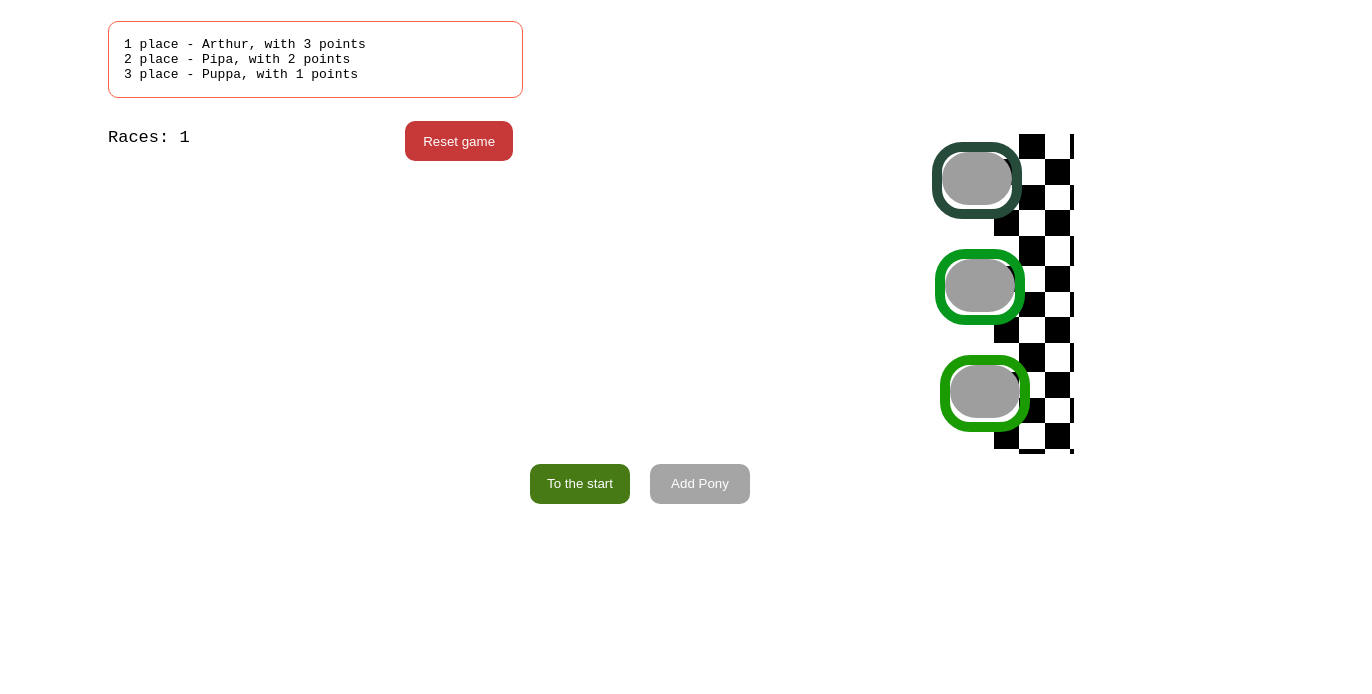
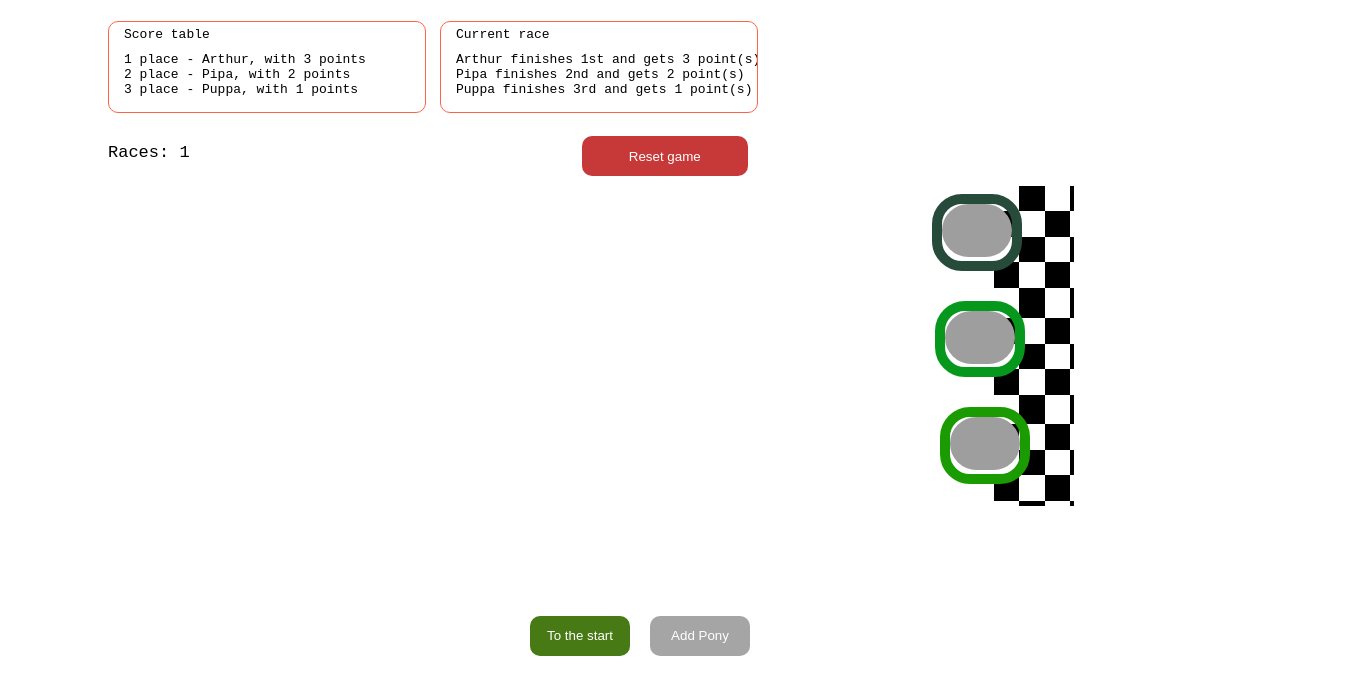
Before and after one commit to ychernetsov/pr2, an Angular app: page / in a window 1280 px wide. Both pictures are taken after a click on the button "Start Race". Shown: the top 694 px of the page, 1372 px wide, since content can reach past the window. Built offline with nearby package versions, Linux system fonts and the light colour scheme; grey boxes are pictures that could not be loaded.

Commit message:
add current race scores

```diff
--- a/src/app/app.component.css
+++ b/src/app/app.component.css
@@ -1,5 +1,4 @@
 app-races {
-    padding-top: 10%;
     height: 100%;
     display: block;
     position: relative;
--- a/src/app/races/race/race.component.html
+++ b/src/app/races/race/race.component.html
@@ -7,5 +7,4 @@
             class="remove-pony">X</button>
   </div>
 </div>
-<div class="finish" ></div>
-<!-- [style.border]="randomColor()"" -->
+<div class="finish"></div>
--- a/src/app/races/race/race.component.ts
+++ b/src/app/races/race/race.component.ts
@@ -1,4 +1,4 @@
-import { Component, OnInit, Input, ViewChild, ElementRef, OnChanges, SimpleChanges } from '@angular/core';
+import { Component, OnInit, Input, ViewChild, ElementRef, OnChanges, SimpleChanges, Output, EventEmitter } from '@angular/core';
 import { RaceModel } from '../../race.model';
 import { RaceService } from '../../race.service';
 import { BehaviorSubject } from 'rxjs';
@@ -17,11 +17,13 @@ export class RaceComponent implements OnInit, OnChanges {
   @Input() poniesAreAboutToFinish: BehaviorSubject<number>;
   @Input() startPos: any;
   @Input() raceLength: number;
+  @Input() raceResults;// = new EventEmitter<any>();
   run: string = "0px";
   randomTop: string = "0px";
   initialState: number = 0;
   interval;
   randomColor: string;
+  @Input() raceResultsArr: Array<any>;
 
   constructor(private raceService: RaceService) {}
   private randomColorBorder() {
@@ -31,6 +33,10 @@ export class RaceComponent implements OnInit, OnChanges {
       color += letters[Math.floor(Math.random() * 16)];
     }
     return `10px solid ${color}`;
+  }
+
+  private ordinalIndicator(place: number) {
+    return place === 1 ? "st" : place === 2 ? "nd" : place === 3 ? "rd" : "th"
   }
   ngOnInit() {
     this.randomColor = this.randomColorBorder();
@@ -57,14 +63,18 @@ export class RaceComponent implements OnInit, OnChanges {
 
       const place = this.raceLength - this.poniesAreAboutToFinish.value;
       const points = place === 1 ? 3 : place === 2 ? 2 : place === 3 ? 1 : 0;
-      console.log(`${place} place - ${this.race.name}, gets ${points} points`);
+
+      console.log(`${this.race.name} finishes ${place}${this.ordinalIndicator(place)}  and gets ${points} point(s)`);
         clearInterval(this.interval);
         this.initialState = 0;
         const name = this.race.name;
         const newScore = this.race.scores + points;
         this.raceService.updateRaceScore(name, newScore);
+        console.log("aaaa ", this.raceResultsArr, this.race.name, place, points)
+        this.raceResultsArr.push({"name":this.race.name, place, points});
       }
     }, 50);
+    console.log("interval finished")
   }
   removeRace(index: number) {
     this.raceService.deleteRace(index);
--- a/src/app/races/races.component.css
+++ b/src/app/races/races.component.css
@@ -8,10 +8,11 @@ pr-race {
 app-controls {
     display: flex;
     justify-content: center;
-    bottom: 50px;
+    margin-top: 100px;
+    position: relative;
 }
 app-show-information {
-    position: absolute;
+    position: relative;
     top: 0;
     left: 100px;
     white-space: nowrap;
--- a/src/app/races/races.component.html
+++ b/src/app/races/races.component.html
@@ -1,9 +1,12 @@
+<app-show-information [raceResultsArr]="raceResultsArr" [raceResults]="currentRaceResults" [event]="racesStartedEvent" [raceLength]="raceLength"></app-show-information>
 <pr-race [event]="racesStartedEvent"
          [race]="race" [index]="i"
          *ngFor="let race of races; let i = index"
          [raceLength]="raceLength"
          [poniesAreAboutToFinish]="poniesAreAboutToFinish"
-         [startPos]="toStartPosition">
+         [startPos]="toStartPosition"
+         [raceResultsArr]="raceResultsArr"
+         (raceResults) ="getCurrentRaceResults($event)">
 </pr-race>
 
 <app-controls [raceLength]="raceLength"
@@ -11,4 +14,3 @@
               (raceStarted)="racesAreStarted($event)"
               (newRace)="toStartPos($event)">
 </app-controls>
-<app-show-information [event]="racesStartedEvent" [raceLength]="raceLength"></app-show-information>
--- a/src/app/races/races.component.ts
+++ b/src/app/races/races.component.ts
@@ -13,6 +13,9 @@ export class RacesComponent implements OnInit, OnDestroy {
   races: RaceModel[] = [];
   public racesStartedEvent: any;
   public toStartPosition: any;
+  public currentRaceResults: any;
+  public raceResultsArr: Array<any> = [];
+
   raceLength: number;
   poniesAreAboutToFinish;
   private subscription: Subscription;
@@ -32,6 +35,7 @@ export class RacesComponent implements OnInit, OnDestroy {
   }
 
   racesAreStarted(event: any) {
+    this.raceResultsArr = [];
     this.racesStartedEvent = event;
   }
 
@@ -39,6 +43,9 @@ export class RacesComponent implements OnInit, OnDestroy {
     this.toStartPosition = event;
   }
 
+  getCurrentRaceResults(event: any) {
+    this.currentRaceResults = event;
+  }
   ngOnDestroy() {
     this.subscription.unsubscribe()
   }
--- a/src/app/races/show-information/show-information.component.css
+++ b/src/app/races/show-information/show-information.component.css
@@ -1,27 +1,33 @@
 .show-scores {
     display: flex;
     flex-wrap: wrap;
-    width: 415px;
+    width: 650px;
+    justify-content: space-between;
 }
 .show-notification {
     position: relative;
-    margin: 50% 100%;
+    margin: 0 34%;
     color: red;
     font-size: 20px;
     font-family: monospace;
     opacity: .6;
+    top: 90px;
 }
 
 .score-list {
     border: 1px solid tomato;
     border-radius: 10px;
     padding-inline-start: 0;
-    padding: 15px;
-    width: 100%;
+    padding: 5px 15px 15px 15px;
+    width: 44%;
+    overflow: hidden;
 }
 
 .score-list li {
     list-style: none;
+}
+.score-list li:first-child {
+    margin-bottom: 10px;
 }
 .btn {
     display: block;
--- a/src/app/races/show-information/show-information.component.html
+++ b/src/app/races/show-information/show-information.component.html
@@ -1,6 +1,16 @@
 <div *ngIf="raceLength > 1" class="show-scores">
+
   <ul class="score-list">
+    <li>Score table</li>
     <li *ngFor="let race of races; let i = index">{{i+1}} place - {{race.name}}, with {{race.scores}} points</li>
+  </ul>
+  <ul   class="score-list">
+    <li>Current race {{raceResults}}</li>
+    <li *ngFor="let race of raceResultsArr; let i = index">
+      <span *ngIf="raceResultsArr">
+        {{race.name}} finishes {{race.place}}{{ordinalIndicator(race.place)}}  and gets {{race.points}} point(s)
+      </span>
+      </li>
   </ul>
   <p class="race-count">Races: {{ raceCount }}</p> <button (click)="reset()" class="btn cancel" >Reset game</button>
 </div>
--- a/src/app/races/show-information/show-information.component.ts
+++ b/src/app/races/show-information/show-information.component.ts
@@ -11,13 +11,20 @@ import { Subscription } from 'rxjs';
 export class ShowInformationComponent implements OnInit, OnChanges {
   @Input() raceLength: number;
   @Input() event:any;
+  @Input() raceResults;
+  @Input() raceResultsArr;
   races: RaceModel[];
   raceCount: number = 0;
+  //ordinalIndicatorValue: string;
+  private subscription: Subscription;
 
-  private subscription: Subscription
+  ordinalIndicator(place: number) {
+    return place === 1 ? "st" : place === 2 ? "nd" : place === 3 ? "rd" : "th"
+  }
   constructor(private raceService: RaceService) { }
 
   ngOnInit() {
+
     this.races = this.raceService.getReces();
     this.subscription = this.raceService.racesChanged
       .subscribe(
@@ -28,6 +35,7 @@ export class ShowInformationComponent implements OnInit, OnChanges {
   }
 
   ngOnChanges(changes: SimpleChanges) {
+    console.log("show ", this.raceResultsArr)
     if(changes.event && changes.event.currentValue) this.raceCount++
   }
 
```
